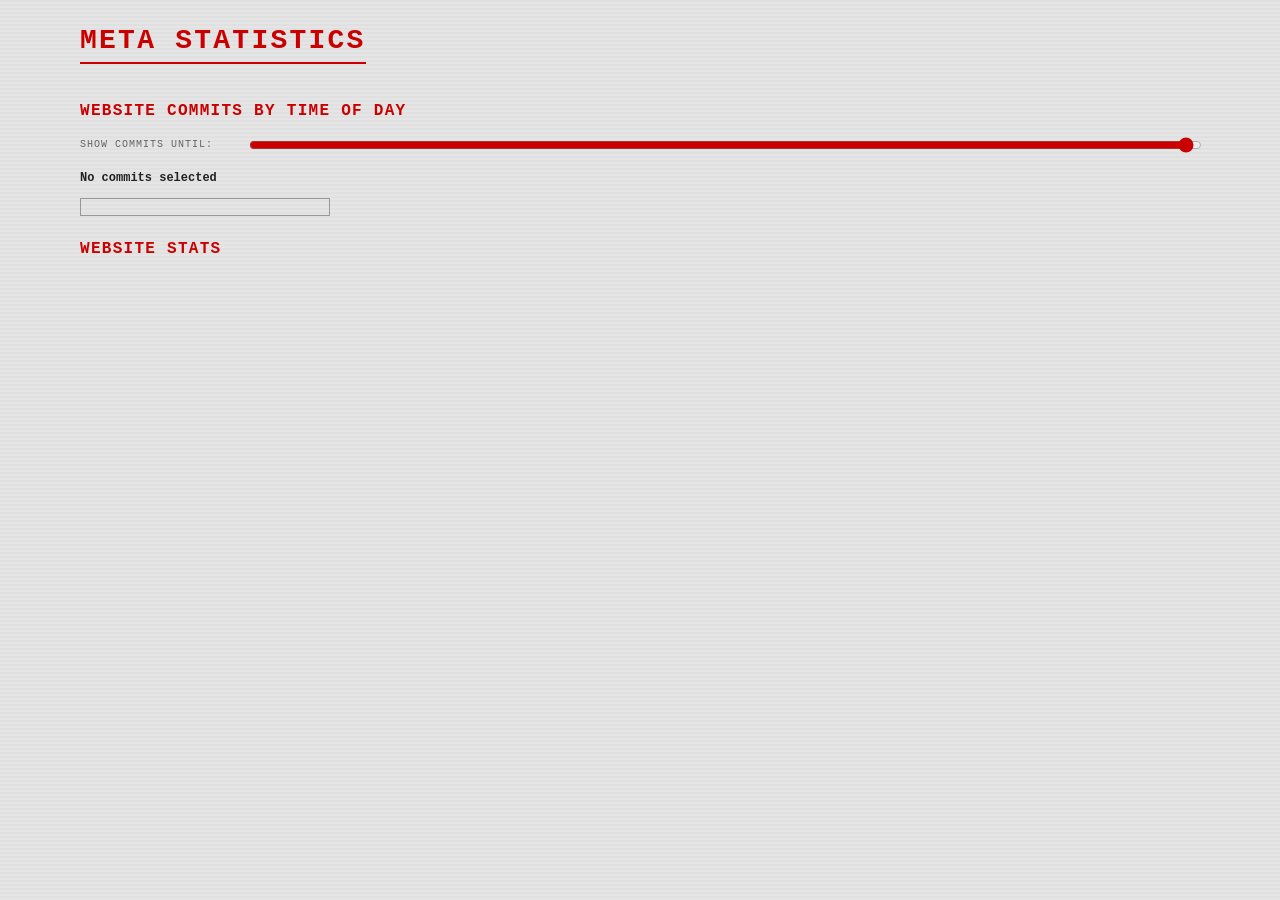
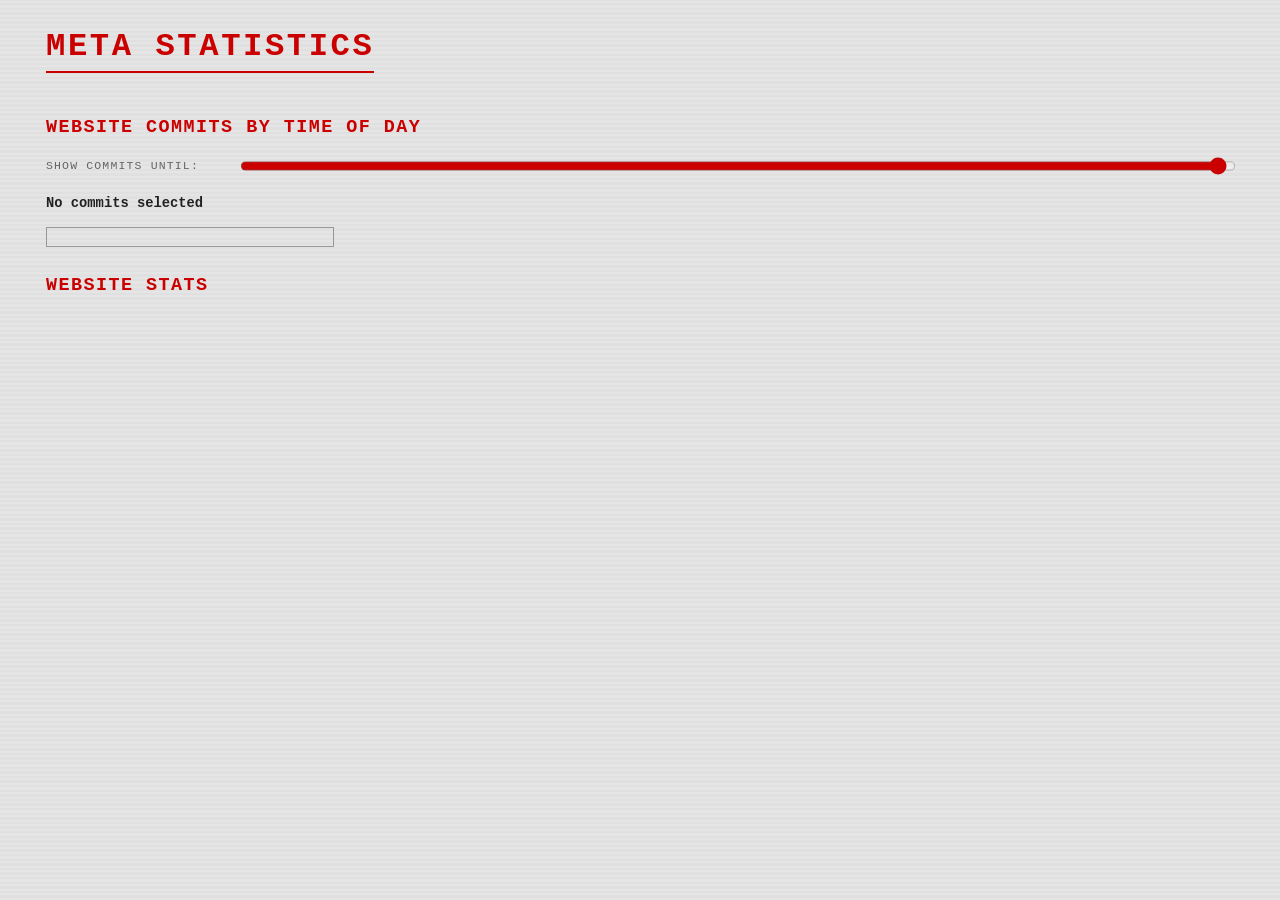

fix projects not loading, make things bigger

--- a/style.css
+++ b/style.css
@@ -55,9 +55,10 @@ body {
   background-color: var(--bg);
   margin: 0;
   padding: 24px 40px 60px 40px;
-  max-width: 1200px;
+  max-width: 1400px;
   margin-inline: auto;
   position: relative;
+  zoom: 1.15;
 }
 
 /* ===== CRT SCANLINE OVERLAY ===== */
